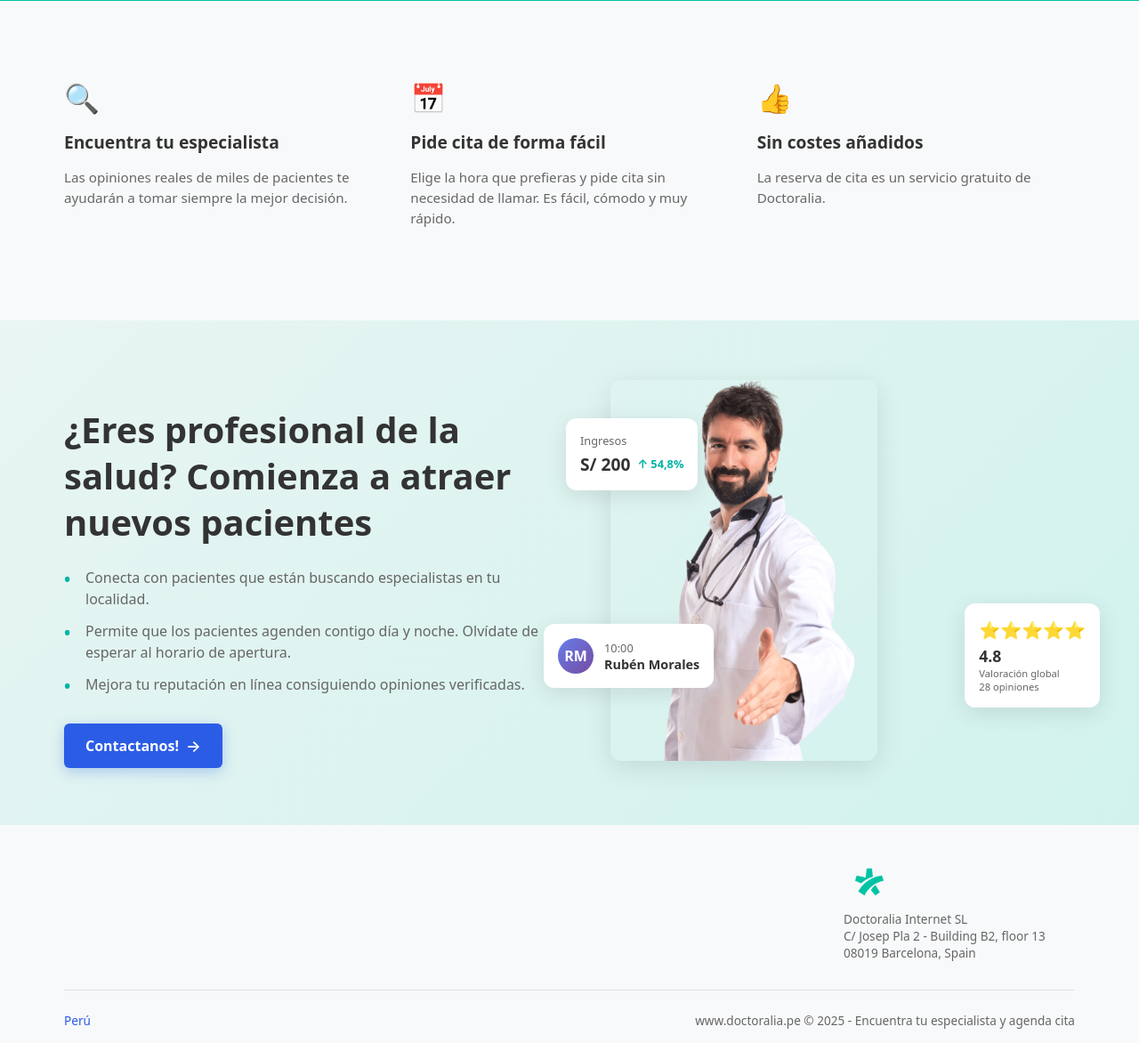
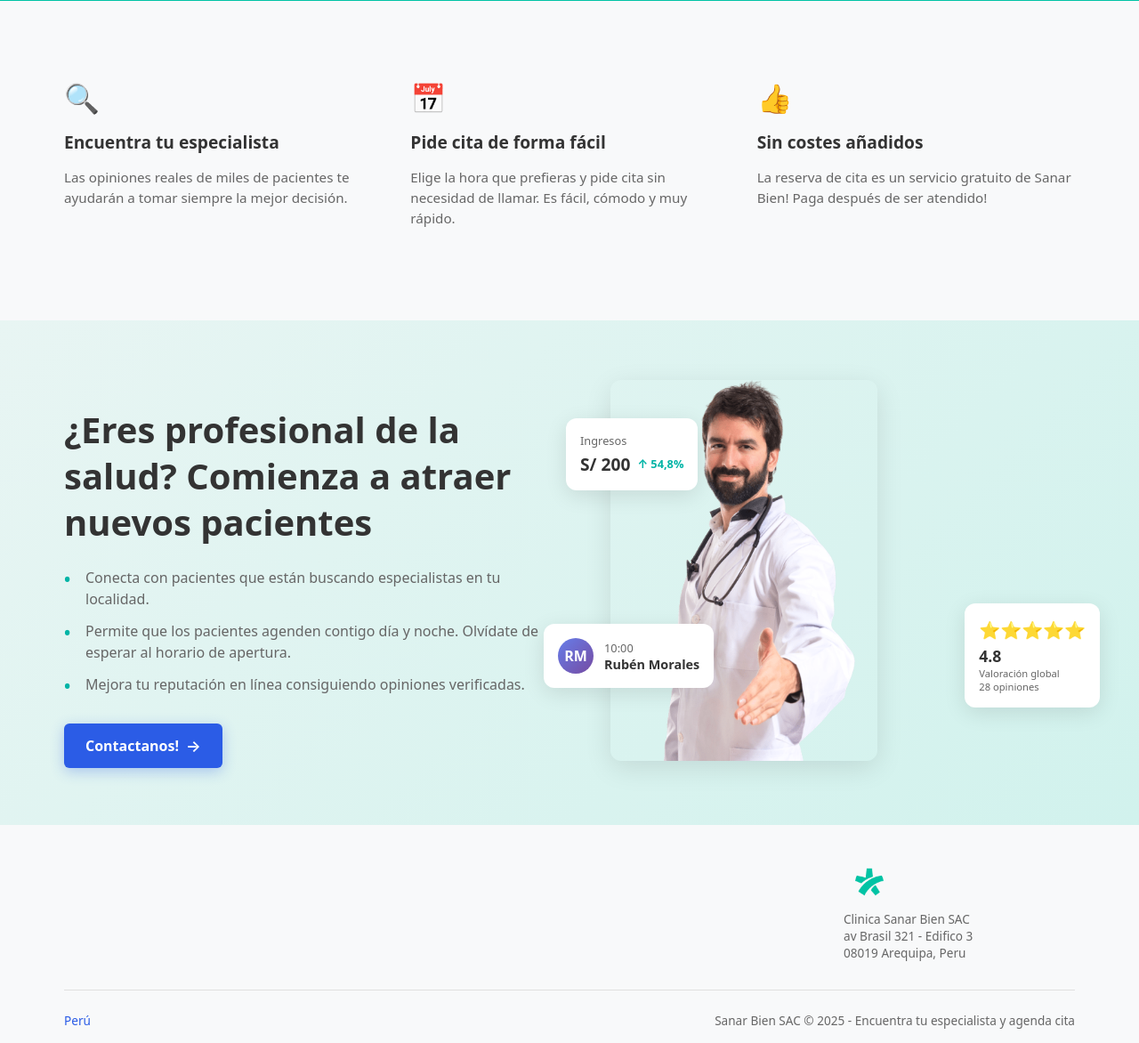
Before and after one commit to ChriCass/citas-medicas, a PHP site: template views/home/index.php in a window 1280 px wide. Shown: the part 617-1789 px from the top of the page at 89% size. Run offline with PHP 8.4, Linux system fonts and the light colour scheme; the template is opened without the code that fills it, so the values that code supplies are empty; some libraries are stand-ins or nearby versions.

Commit message:
UPDATED: homepage

```diff
--- a/views/home/index.php
+++ b/views/home/index.php
@@ -533,7 +533,7 @@
         <div class="feature-icon">👍</div>
         <h3 class="feature-title">Sin costes añadidos</h3>
         <p class="feature-description">
-          La reserva de cita es un servicio gratuito de Doctoralia.
+          La reserva de cita es un servicio gratuito de Sanar Bien! Paga después de ser atendido!
         </p>
       </div>
 
@@ -623,13 +623,13 @@
       <!-- Brand Column -->
       <div class="footer-column footer-brand">
         <div class="brand-logo">
-          <img src="/assets/img/doctoralia.png" alt="Doctoralia">
+          <img src="/assets/img/doctoralia.png" alt="logo Sanar Bien" />
 
         </div>
         <div class="brand-info">
-          Doctoralia Internet SL<br>
-          C/ Josep Pla 2 - Building B2, floor 13<br>
-          08019 Barcelona, Spain
+          Clinica Sanar Bien SAC<br>
+          av Brasil 321 - Edifico 3<br>
+          08019 Arequipa, Peru
         </div>
       </div>
 
@@ -641,7 +641,7 @@
         <a href="#">Perú</a>
       </div>
       <div class="footer-copyright">
-        www.doctoralia.pe © 2025 - Encuentra tu especialista y agenda cita
+        Sanar Bien SAC © 2025 - Encuentra tu especialista y agenda cita
       </div>
     </div>
 
```
